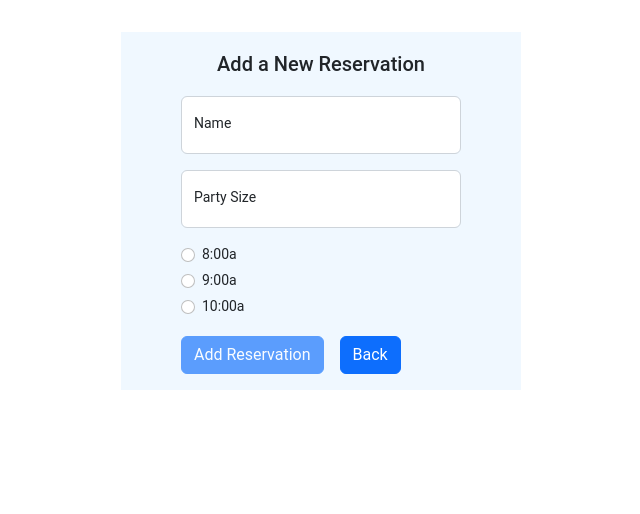
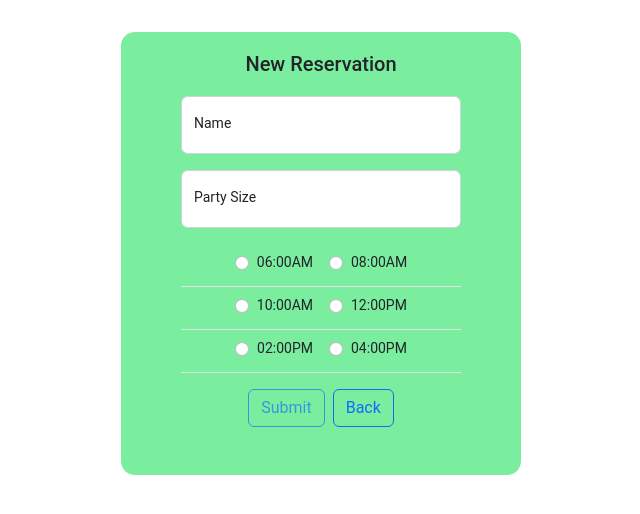
Before and after one commit to claivent/tennis-club, an Angular app: page /tables/new in a window 1280 px wide. Shown: the top 514 px of the page, without its empty margins (319-959 px from the left). Built offline with nearby package versions, Linux system fonts and the light colour scheme.

Commit message:
form edits

```diff
--- a/src/app/add-table/add-table.component.css
+++ b/src/app/add-table/add-table.component.css
@@ -1,5 +1,6 @@
 .container {
-  background-color: aliceblue;
+  background-color: #7bed9f;
+  border-radius: 14px;
   max-width: 400px;
   margin-top: 2rem;
 }
--- a/src/app/add-table/add-table.component.html
+++ b/src/app/add-table/add-table.component.html
@@ -1,7 +1,7 @@
 <div class="container">
   <div class="row">
     <div class="col align-self-center">
-      <h2 class="text-center m-3">Add a New Reservation</h2>
+      <h2 class="text-center m-3">New Reservation</h2>
       <app-table-form (formSubmitted)="addTable($event)"></app-table-form>
     </div>
   </div>
--- a/src/app/table-form/table-form.component.css
+++ b/src/app/table-form/table-form.component.css
@@ -3,12 +3,9 @@
   margin-left: auto;
   margin-right: auto;
 }
-button.btn btn-primary {
-  margin-bottom: 1rem;
-}
 h2 {
   margin: 10px;
 }
-.form-bottom {
-  display: inline-block;
+.submit-button {
+  margin-right: 1rem;
 }
--- a/src/app/table-form/table-form.component.html
+++ b/src/app/table-form/table-form.component.html
@@ -44,47 +44,103 @@
     <div *ngIf="party.errors?.['required']">Party size is required.</div>
     <div *ngIf="party.errors?.['maxlength']">Party size must be 4 or 2.</div>
   </div>
-
-  <div class="mb-3">
-    <div class="form-check">
+  <!-- --------------------------------- -->
+  <table class="table">
+    <tbody>
+      <tr class="text-center">
+        <td>
+          <div class="form-check d-flex justify-content-end">
             <input
               class="form-check-input"
               type="radio"
               formControlName="time"
-        id="8:00"
-        value="8:00a"
+              id="6:00a"
+              value="6:00a"
               required
             />
-      <label class="form-check-label" for="8:00a">8:00a</label>
+            <label class="form-check-label ms-2" for="6:00AM">06:00AM</label>
           </div>
-    <div class="form-check">
+        </td>
+        <td>
+          <div class="form-check d-flex justify-content-start">
             <input
               class="form-check-input"
               type="radio"
               formControlName="time"
-        id="9:00"
-        value="9:00a"
+              id="8:00a"
+              value="8:00a"
+              required
             />
-      <label class="form-check-label" for="9:00a">9:00a</label>
+            <label class="form-check-label ms-2" for="08:00AM">08:00AM</label>
           </div>
-    <div class="form-check">
+        </td>
+      </tr>
+      <tr class="text-center">
+        <td>
+          <div class="form-check d-flex justify-content-end">
             <input
               class="form-check-input"
               type="radio"
               formControlName="time"
-        id="10:00"
+              id="10:00a"
               value="10:00a"
+              required
             />
-      <label class="form-check-label" for="10:00a">10:00a</label>
+            <label class="form-check-label ms-2" for="10:00AM">10:00AM</label>
           </div>
+        </td>
+        <td>
+          <div class="form-check d-flex justify-content-start">
+            <input
+              class="form-check-input"
+              type="radio"
+              formControlName="time"
+              id="12:00p"
+              value="12:00p"
+              required
+            />
+            <label class="form-check-label ms-2" for="12:00PM">12:00PM</label>
           </div>
-
+        </td>
+      </tr>
+      <tr class="text-center">
+        <td>
+          <div class="form-check d-flex justify-content-end">
+            <input
+              class="form-check-input"
+              type="radio"
+              formControlName="time"
+              id="2:00p"
+              value="2:00p"
+              required
+            />
+            <label class="form-check-label ms-2" for="02:00PM">02:00PM</label>
+          </div>
+        </td>
+        <td>
+          <div class="form-check d-flex justify-content-start">
+            <input
+              class="form-check-input"
+              type="radio"
+              formControlName="time"
+              id="4:00p"
+              value="4:00p"
+              required
+            />
+            <label class="form-check-label ms-2" for="04:00PM">04:00PM</label>
+          </div>
+        </td>
+      </tr>
+    </tbody>
+  </table>
+  <div class="button-footer text-center mb-5">
     <button
-    class="btn btn-primary mb-3"
+      class="submit-button btn btn-outline-primary me-2"
       type="submit"
       [disabled]="tableForm.invalid"
     >
-    Add Reservation
+      Submit
     </button>
-  <a href="/tables" class="btn btn-primary mx-3 mb-3">Back</a>
+    <a class="btn btn-outline-primary" href="/tables" role="button">Back</a>
+  </div>
 </form>
```
Also changed, not shown: 1 other file (tests, documents, lock files or other folders). Lines whose indentation alone changed are shown as unchanged.
